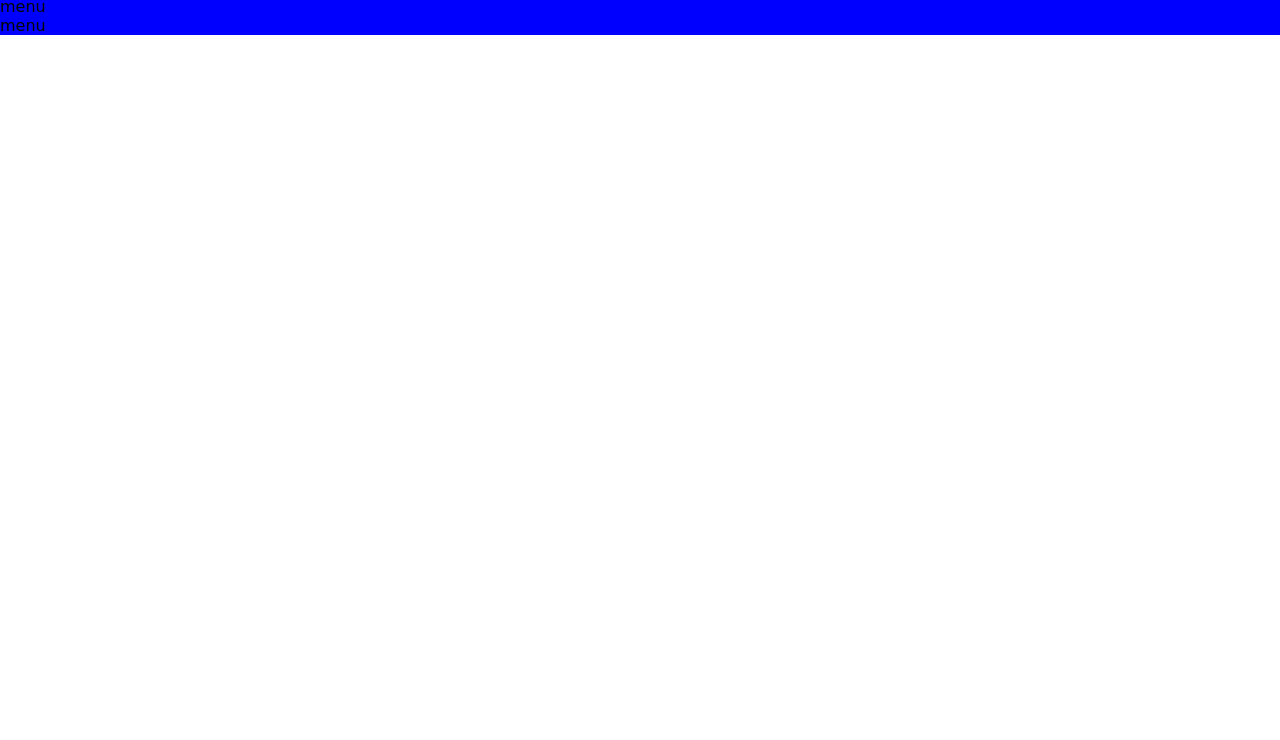
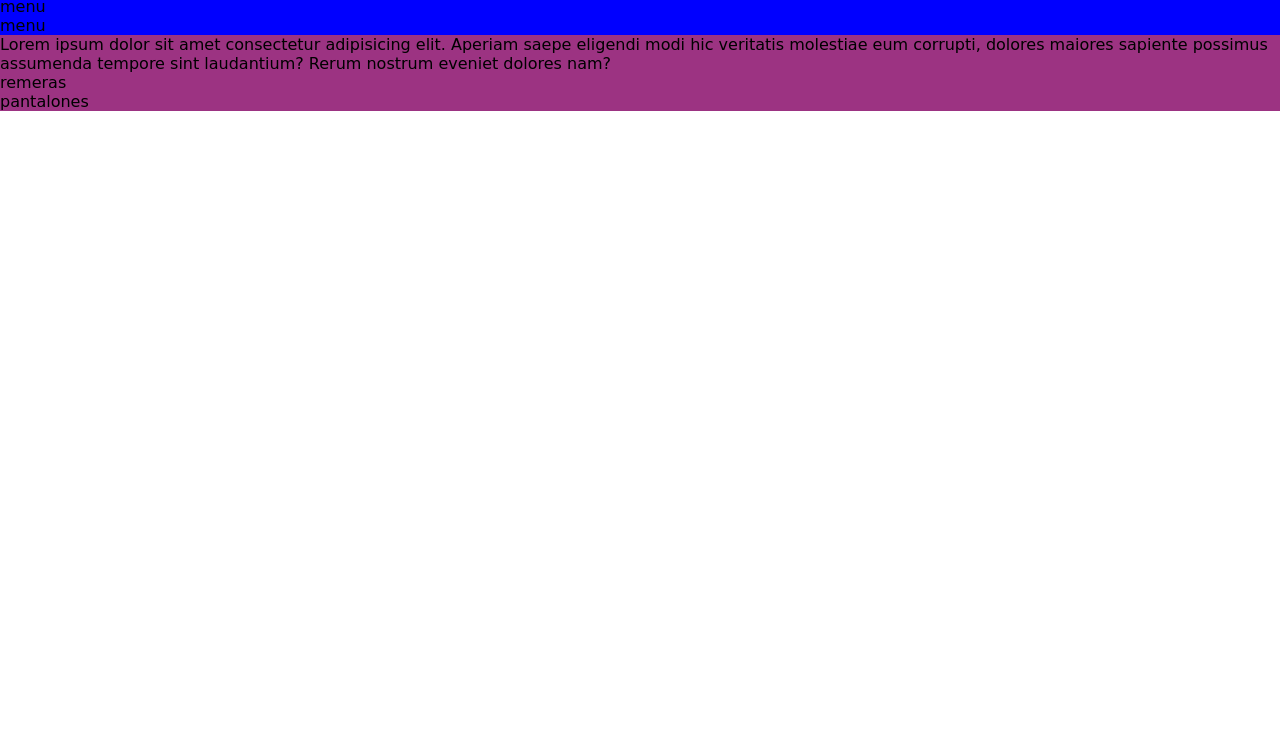
Before and after one commit to faustou/clase-github, a plain HTML site: page index.html in a window 1280 px wide. Shown: the part 60-800 px from the top of the page. Drawn offline with Linux system fonts and the light colour scheme.

Commit message:
index ramados

```diff
--- a/index.html
+++ b/index.html
@@ -18,5 +18,15 @@
             </ul>
         </nav>
     </header>
+    <main>
+        Lorem ipsum dolor sit amet consectetur adipisicing elit. Aperiam saepe eligendi modi hic veritatis molestiae eum corrupti, dolores maiores sapiente possimus assumenda tempore sint laudantium? Rerum nostrum eveniet dolores nam?
+
+        <!-- futura lista de productos-->
+
+        <ul>
+            <li>remeras</li>
+            <li>pantalones</li>
+        </ul>
+    </main>
 </body>
 </html>
```
